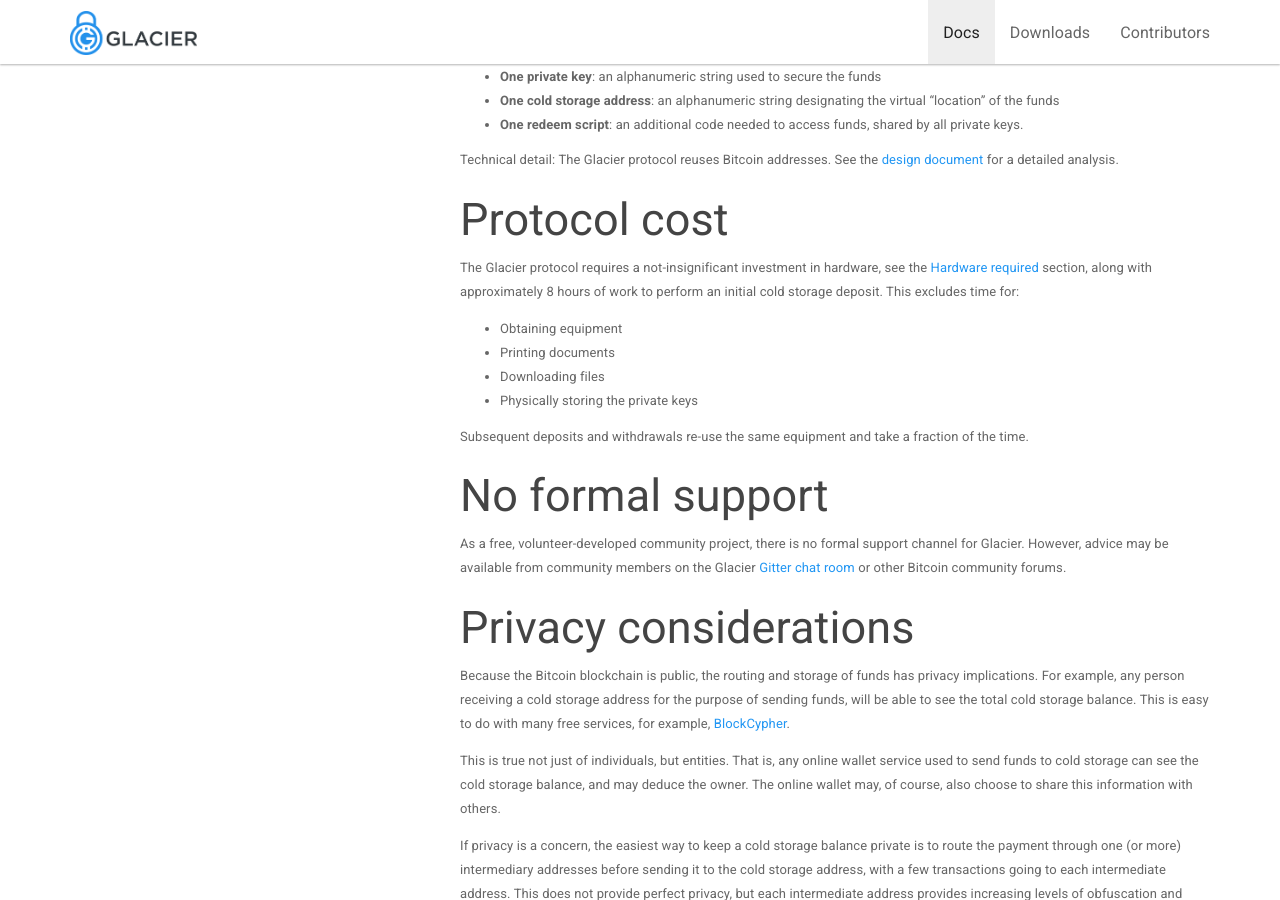
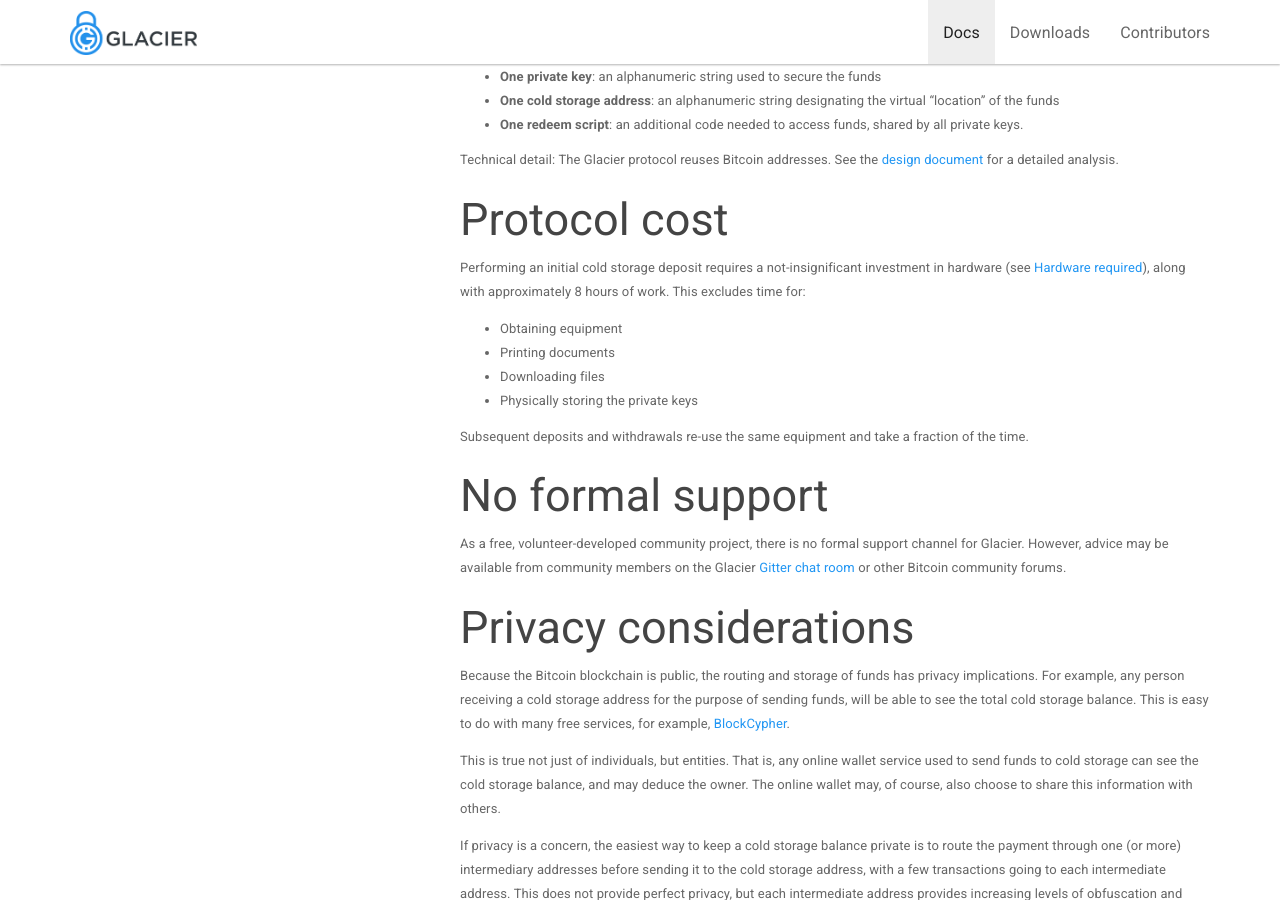
Before and after one commit to GlacierProtocol/glacierprotocol.github.io, a Jekyll site: the page built from _docs/before-you-start/overview.md, in a window 1280 px wide and 900 px high, scrolled down 1229 px. Built offline with Jekyll 4.4.1, drawn with Linux system fonts in a browser that asks for light colours; nearby versions of some CDN libraries.

Commit message:
Sentence, typo and capitalization corrections from commit comments

```diff
--- a/_docs/before-you-start/overview.md
+++ b/_docs/before-you-start/overview.md
@@ -80,10 +80,9 @@ Technical detail: The Glacier protocol reuses Bitcoin addresses. See the
 
 ## Protocol cost
 
-The Glacier protocol requires a not-insignificant investment in hardware, see the
-[Hardware required](/docs/before-you-start/hardware) section, along with
-approximately 8 hours of work to perform an initial cold storage deposit. This
-excludes time for:
+Performing an initial cold storage deposit requires a not-insignificant investment
+in hardware (see [Hardware required](/docs/before-you-start/hardware)), along with
+approximately 8 hours of work. This excludes time for:
 
 * Obtaining equipment
 * Printing documents
```
Also changed, not shown: _docs/extend/improvements.md (+1 -1 lines), _docs/overview/key-concepts.md (+2 -2 lines), _docs/protocol-vulnerabilities/attack-surface.md (+2 -2 lines).
